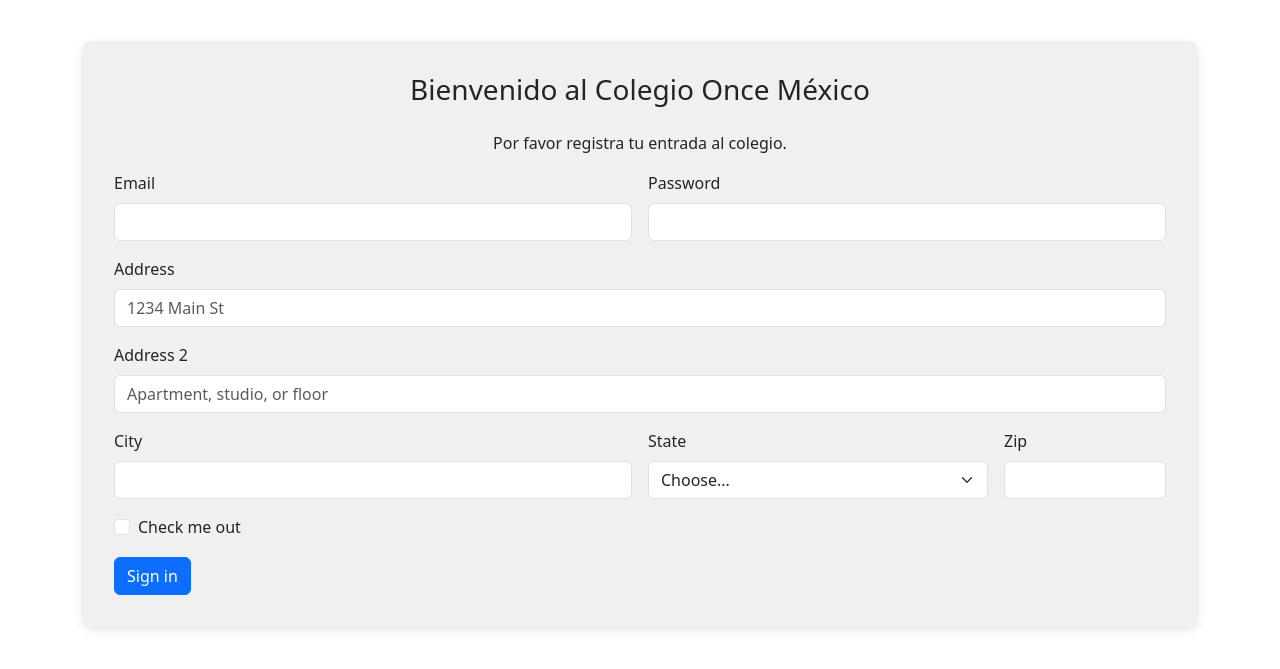
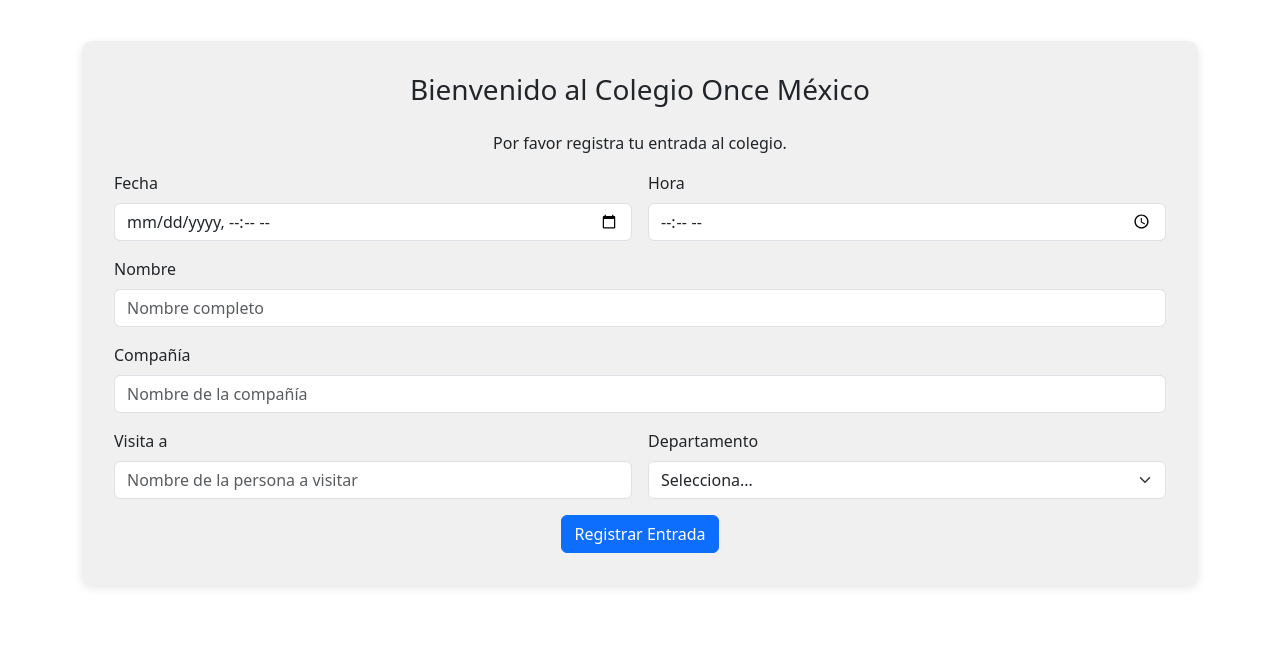
Before and after one commit to josecervera20/Colegio, a plain HTML site: page pages/formulario.html in a window 1280 px wide. Shown: the part 63-732 px from the top of the page. Drawn offline with nearby package versions, Linux system fonts and the light colour scheme.

Commit message:
Se actualizan los campos del formulario de registro de entrada

```diff
--- a/pages/formulario.html
+++ b/pages/formulario.html
@@ -39,49 +39,40 @@
     <div class="container mt-5">
       <div class="form-container">
           <h3 class="text-center mb-4">Bienvenido al Colegio Once México</h3>
-            <p  class="text-center">Por favor registra tu entrada al colegio.</p>
+          <p class="text-center">Por favor registra tu entrada al colegio.</p>
           <form class="row g-3">
               <div class="col-md-6">
-                  <label for="inputEmail4" class="form-label">Email</label>
-                  <input type="email" class="form-control" id="inputEmail4">
+                  <label for="fecha" class="form-label">Fecha</label>
+                  <input type="datetime-local" class="form-control" id="fecha" name="fecha" required>
               </div>
               <div class="col-md-6">
-                  <label for="inputPassword4" class="form-label">Password</label>
-                  <input type="password" class="form-control" id="inputPassword4">
+                  <label for="hora" class="form-label">Hora</label>
+                  <input type="time" class="form-control" id="hora" name="hora" required>
               </div>
               <div class="col-12">
-                  <label for="inputAddress" class="form-label">Address</label>
-                  <input type="text" class="form-control" id="inputAddress" placeholder="1234 Main St">
+                  <label for="nombre" class="form-label">Nombre</label>
+                  <input type="text" class="form-control" id="nombre" name="nombre" placeholder="Nombre completo" required>
               </div>
               <div class="col-12">
-                  <label for="inputAddress2" class="form-label">Address 2</label>
-                  <input type="text" class="form-control" id="inputAddress2" placeholder="Apartment, studio, or floor">
+                  <label for="compania" class="form-label">Compañía</label>
+                  <input type="text" class="form-control" id="compania" name="compania" placeholder="Nombre de la compañía">
               </div>
               <div class="col-md-6">
-                  <label for="inputCity" class="form-label">City</label>
-                  <input type="text" class="form-control" id="inputCity">
+                  <label for="visitaA" class="form-label">Visita a</label>
+                  <input type="text" class="form-control" id="visitaA" name="visitaA" placeholder="Nombre de la persona a visitar" required>
               </div>
-                <div class="col-md-4">
-                  <label for="inputState" class="form-label">State</label>
-                  <select id="inputState" class="form-select">
-                    <option selected>Choose...</option>
-                    <option>...</option>
+              <div class="col-md-6">
+                  <label for="departamento" class="form-label">Departamento</label>
+                  <select id="departamento" class="form-select" name="departamento" required>
+                      <option selected>Selecciona...</option>
+                      <option>Administración</option>
+                      <option>Dirección</option>
+                      <option>Recepción</option>
+                      <option>Otros</option>
                   </select>
               </div>
-                <div class="col-md-2">
-                  <label for="inputZip" class="form-label">Zip</label>
-                  <input type="text" class="form-control" id="inputZip">
-                </div>
-                <div class="col-12">
-                  <div class="form-check">
-                    <input class="form-check-input" type="checkbox" id="gridCheck">
-                    <label class="form-check-label" for="gridCheck">
-                      Check me out
-                    </label>
-                  </div>
-                </div>
-                <div class="col-12">
-                  <button type="submit" class="btn btn-primary">Sign in</button>
+              <div class="col-12 d-flex justify-content-center">
+                  <button type="submit" class="btn btn-primary">Registrar Entrada</button>
               </div>
           </form>
       </div>
```
Lines whose indentation alone changed are shown as unchanged.
